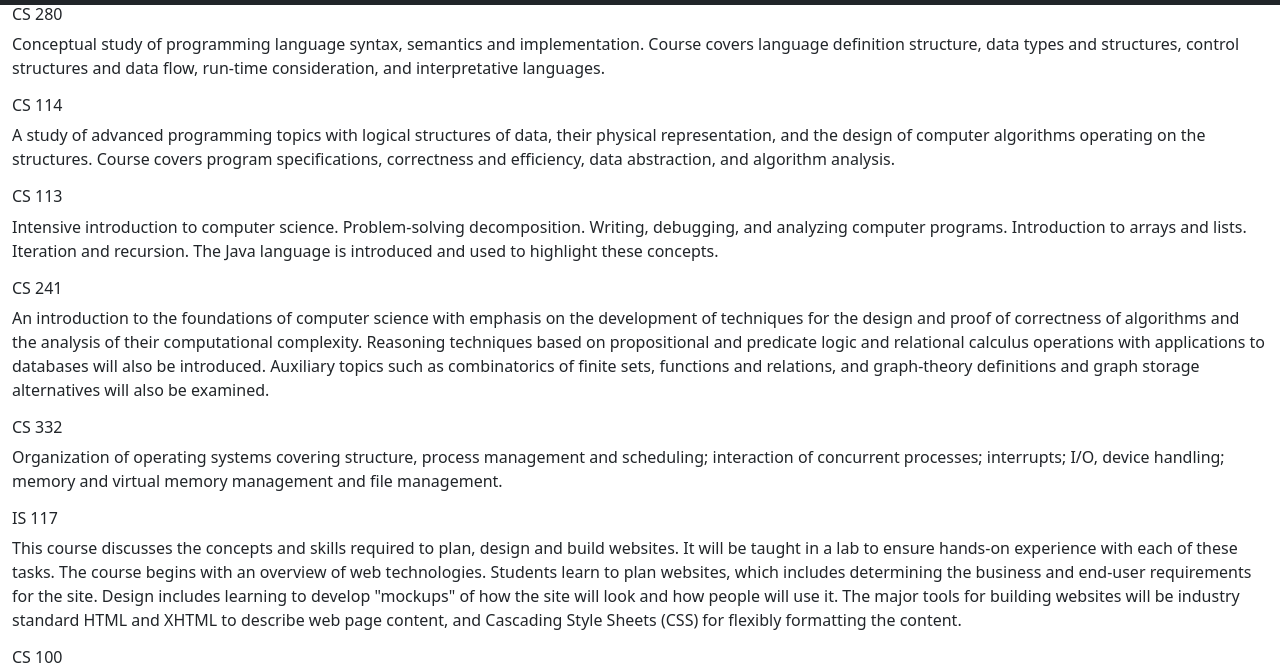
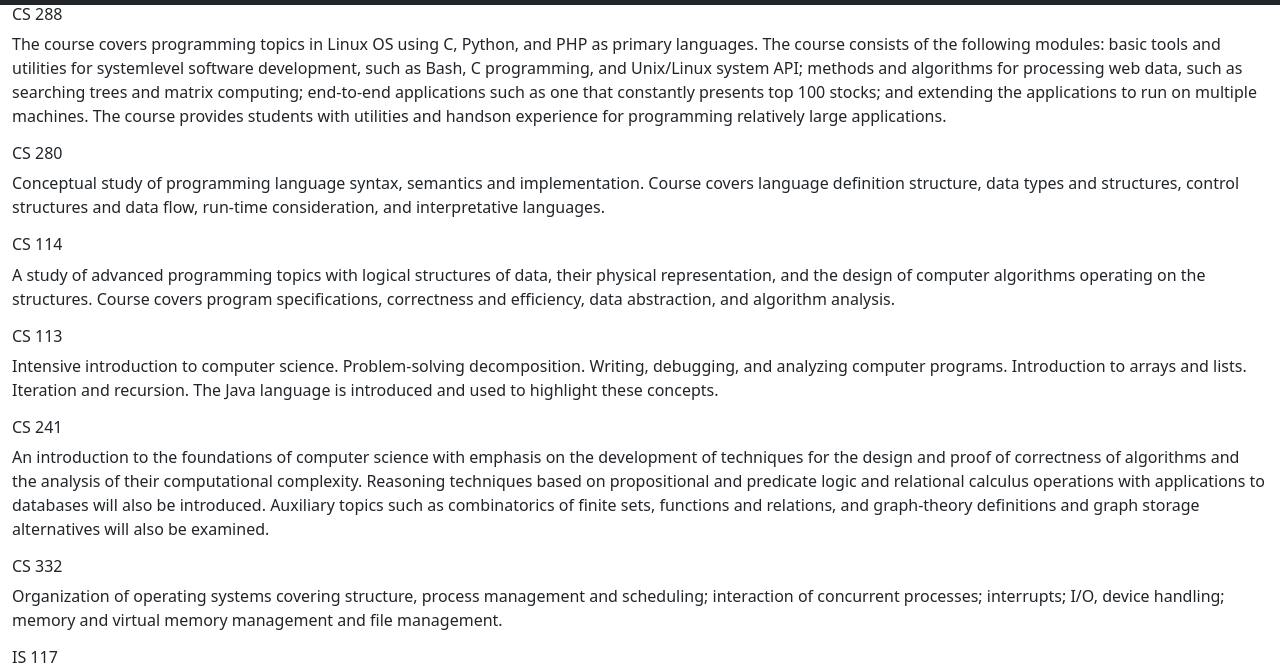
Before and after one commit to Massa03/website, a plain HTML site: page education.html in a window 1280 px wide. Shown: the part 51-723 px from the top of the page. Drawn offline with nearby package versions, Linux system fonts and the light colour scheme.

Commit message:
Project 4 IS117 creating the website using html and css

```diff
--- a/education.html
+++ b/education.html
@@ -62,7 +62,12 @@
     </div>
     <!--education -->
 
-
+                 <h6 class="class-title">CS 288</h6>
+                 <p class="class-text">The course covers programming topics in Linux OS using C, Python, and PHP as primary
+                     languages. The course consists of the following modules: basic tools and utilities for systemlevel software development, such as Bash, C programming, and Unix/Linux system API;
+                     methods and algorithms for processing web data, such as searching trees and matrix computing;
+                     end-to-end applications such as one that constantly presents top 100 stocks; and extending the
+                     applications to run on multiple machines. The course provides students with utilities and handson experience for programming relatively large applications. </p>
                 <h6 class="class-title">CS 280</h6>
                 <p class="class-text">Conceptual study of programming language syntax, semantics and implementation. Course covers language definition structure, data types and structures, control structures and data flow, run-time consideration, and interpretative languages.</p>
                 <h6 class="class-title">CS 114 </h6>
```
